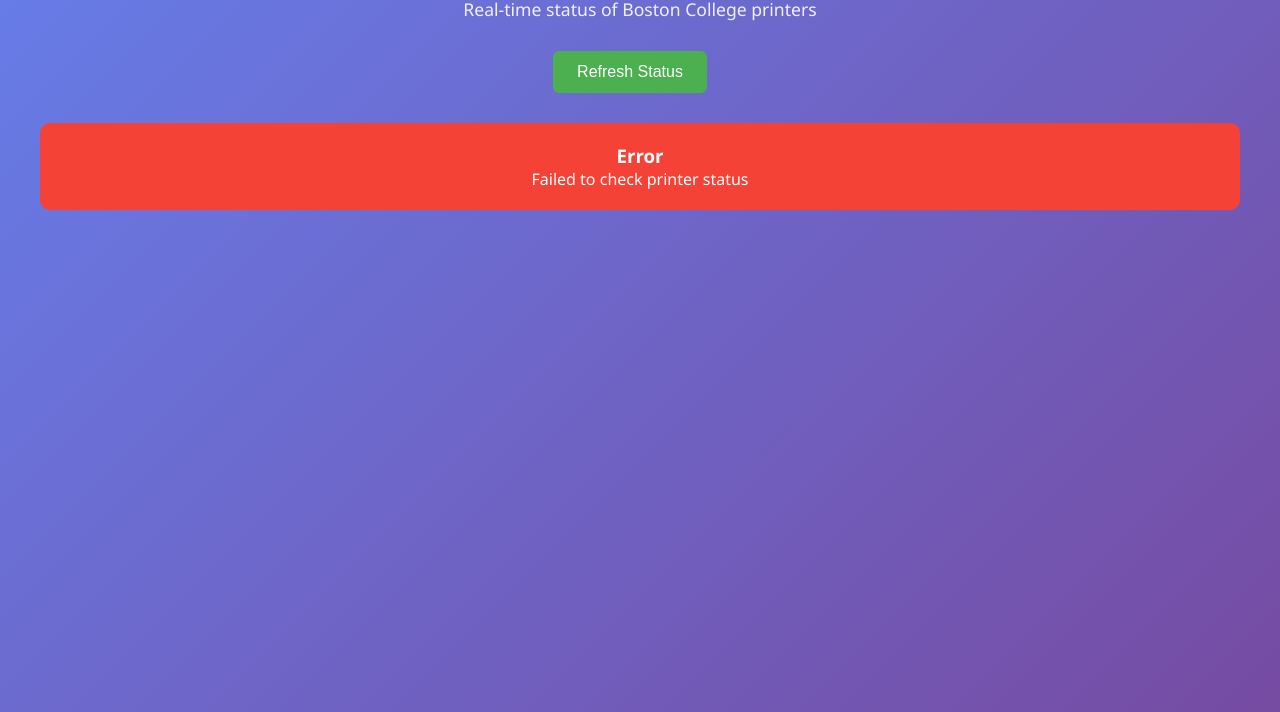
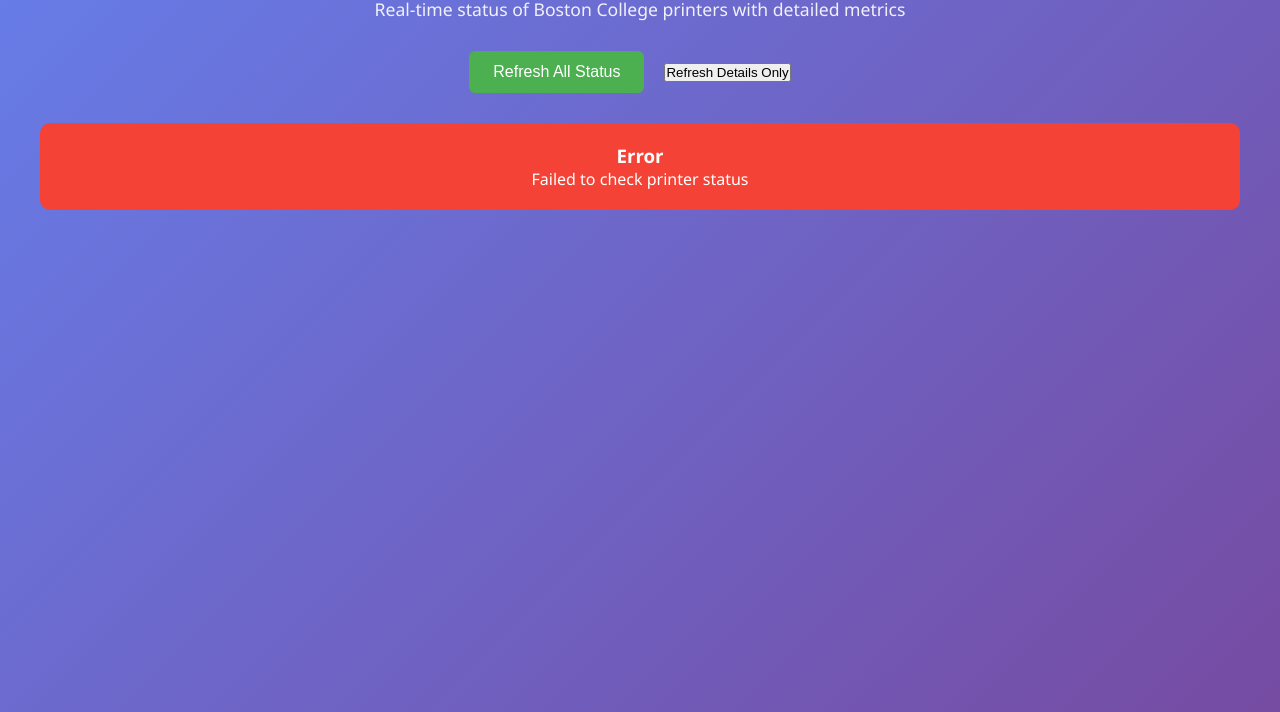
Before and after one commit to bozocamp/BC-Printer-Monitor, a plain HTML site: page public/index.html in a window 1280 px wide. Shown: the part 88-800 px from the top of the page. Drawn offline with Linux system fonts and the light colour scheme; no server answers.

Commit message:
Update index.html

```diff
--- a/public/index.html
+++ b/public/index.html
@@ -10,11 +10,12 @@
     <div class="container">
         <header>
             <h1>BC Printer Status Monitor</h1>
-            <p>Real-time status of Boston College printers</p>
+            <p>Real-time status of Boston College printers with detailed metrics</p>
         </header>
 
         <div class="controls">
-            <button id="refreshBtn">Refresh Status</button>
+            <button id="refreshBtn">Refresh All Status</button>
+            <button id="refreshDetailsBtn">Refresh Details Only</button>
             <span id="lastUpdated"></span>
         </div>
 
```
